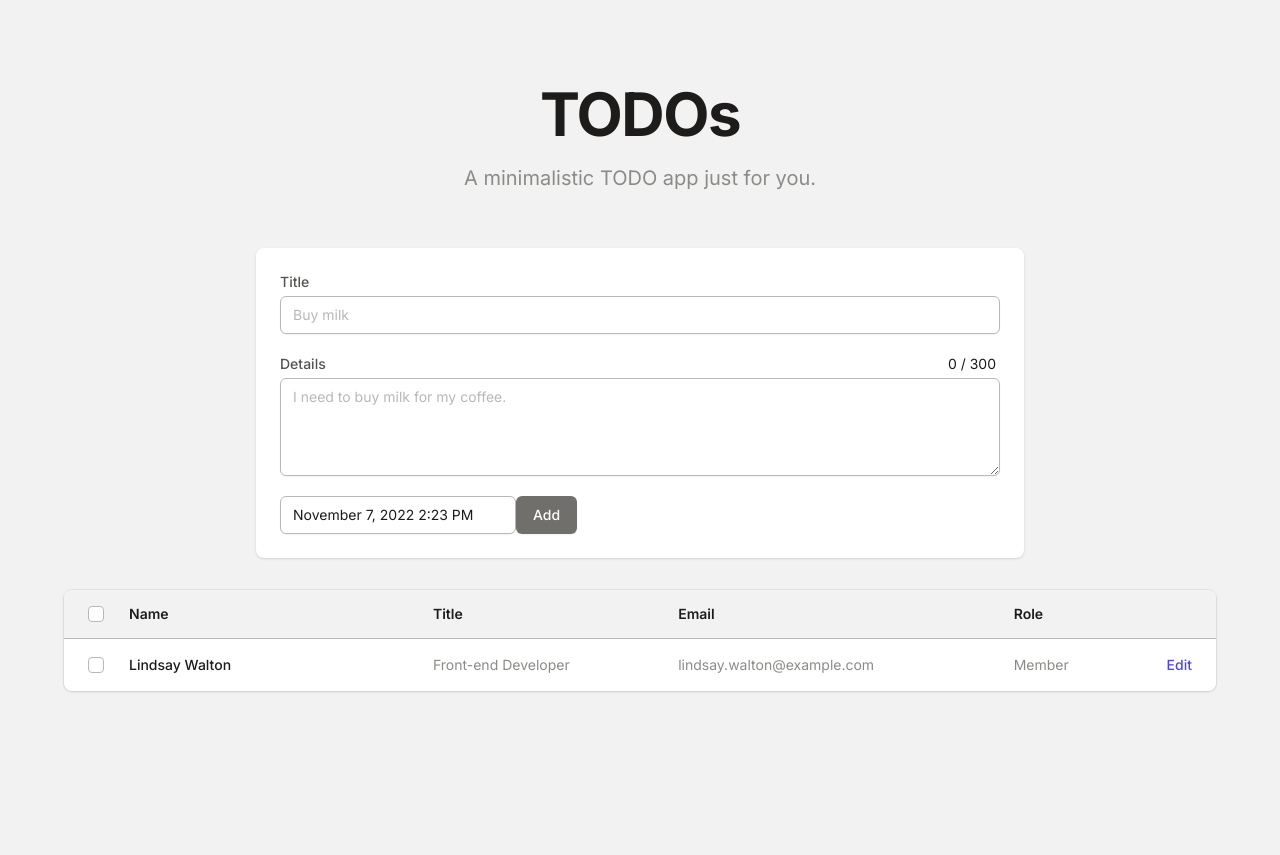
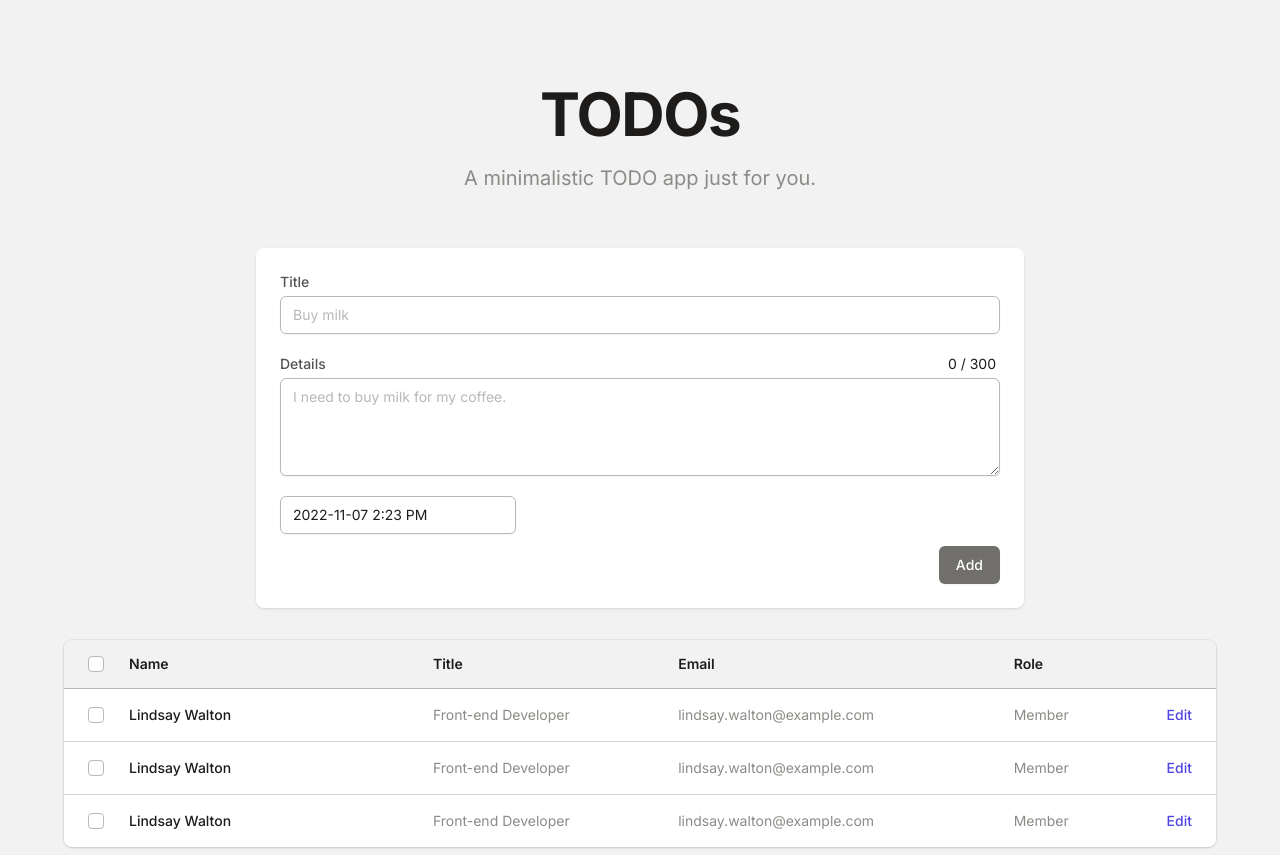
Before and after one commit to junepark202012/todo, a Next.js app: page / in a window 1280 px wide. Before the commit the page ends 800 px from the top, so only its background shows below. Built offline with nearby package versions, Linux system fonts and the light colour scheme.

Commit message:
Making controller.

```diff
--- a/src/components/Form/Form.tsx
+++ b/src/components/Form/Form.tsx
@@ -4,7 +4,7 @@ import TextArea from "@/components/Form/atoms/TextArea";
 import SubmitButton from "@/components/Form/atoms/SubmitButton";
 import { useForm } from "react-hook-form";
 import { Todo } from "@/types";
-import { DueDate } from "@/components/Form/atoms/DueDate";
+import DueDateController from "@/components/Form/atoms/DueDateController";
 
 export type FormId = keyof Todo;
 
@@ -17,10 +17,10 @@ export default function Form() {
     <FormContainer reactHookForm={reactHookForm}>
       <Title reactHookForm={reactHookForm} id="title" label="Title" />
       <TextArea reactHookForm={reactHookForm} id="details" label="Details" />
-      <div className="flex flex-col sm:flex-row">
-        <DueDate />
-        <SubmitButton text="Add" />
-      </div>
+      {/*<div className="flex flex-col sm:flex-row">*/}
+      <DueDateController reactHookForm={reactHookForm} />
+      <SubmitButton text="Add" />
+      {/*</div>*/}
     </FormContainer>
   );
 }
--- a/src/components/Form/atoms/DueDate.tsx
+++ b/src/components/Form/atoms/DueDate.tsx
@@ -4,19 +4,19 @@ import styles from "@/components/Form/styles/form.module.css";
 import { classNames } from "@/utils/styles";
 
 export function DueDate() {
-  const [startDate, setStartDate] = useState(new Date());
+  const [dueDate, setDueDate] = useState(new Date());
 
   return (
     <DatePicker
-      dateFormat="MMMM d, yyyy h:mm aa"
-      selected={startDate}
+      dateFormat="yyyy-MM-dd h:mm aa"
+      selected={dueDate}
       showTimeSelect
       timeCaption="time"
       timeFormat="HH:mm"
       timeIntervals={15}
       onChange={(date) => {
         if (date !== null) {
-          setStartDate(date);
+          setDueDate(date);
         }
       }}
       className={classNames(
--- /dev/null
+++ b/src/components/Form/atoms/DueDateController.tsx
@@ -0,0 +1,14 @@
+import { Controller } from "react-hook-form";
+import { ReactHookForm } from "@/components/Form/Form";
+import { DueDate } from "@/components/Form/atoms/DueDate";
+
+type DueDateControllerProps = {
+  reactHookForm: ReactHookForm;
+};
+
+export default function DueDateController({
+  reactHookForm,
+}: DueDateControllerProps) {
+  const { control } = reactHookForm;
+  return <Controller name="dueDate" control={control} render={DueDate} />;
+}
--- a/src/components/Form/atoms/Title.tsx
+++ b/src/components/Form/atoms/Title.tsx
@@ -67,7 +67,7 @@ export default function Title({
       {description ? (
         <p
           className="mt-2 text-sm text-form-description"
-          id="email-description"
+          id="title-description"
         >
           {description}
         </p>
--- a/src/components/TodoTable/TodoTable.tsx
+++ b/src/components/TodoTable/TodoTable.tsx
@@ -1,6 +1,18 @@
 import { useLayoutEffect, useRef, useState } from "react";
 
 const people = [
+  {
+    name: "Lindsay Walton",
+    title: "Front-end Developer",
+    email: "lindsay.walton@example.com",
+    role: "Member",
+  },
+  {
+    name: "Lindsay Walton",
+    title: "Front-end Developer",
+    email: "lindsay.walton@example.com",
+    role: "Member",
+  },
   {
     name: "Lindsay Walton",
     title: "Front-end Developer",
@@ -46,13 +58,13 @@ export default function Example() {
                     type="button"
                     className="inline-flex items-center rounded border border-gray-300 bg-white px-2.5 py-1.5 text-xs font-medium text-gray-700 shadow-sm hover:bg-gray-50 focus:outline-none focus:ring-2 focus:ring-indigo-500 focus:ring-offset-2 disabled:cursor-not-allowed disabled:opacity-30"
                   >
-                    Bulk edit
+                    Done
                   </button>
                   <button
                     type="button"
                     className="inline-flex items-center rounded border border-gray-300 bg-white px-2.5 py-1.5 text-xs font-medium text-gray-700 shadow-sm hover:bg-gray-50 focus:outline-none focus:ring-2 focus:ring-indigo-500 focus:ring-offset-2 disabled:cursor-not-allowed disabled:opacity-30"
                   >
-                    Delete all
+                    Delete
                   </button>
                 </div>
               )}
--- a/src/types.ts
+++ b/src/types.ts
@@ -1,8 +1,5 @@
 export type Todo = {
   title: string;
   details: string;
+  dueDate: Date;
 };
-
-export type TodoList = Todo[];
-
-export type TodoWithId = Todo & { id: string };
```
